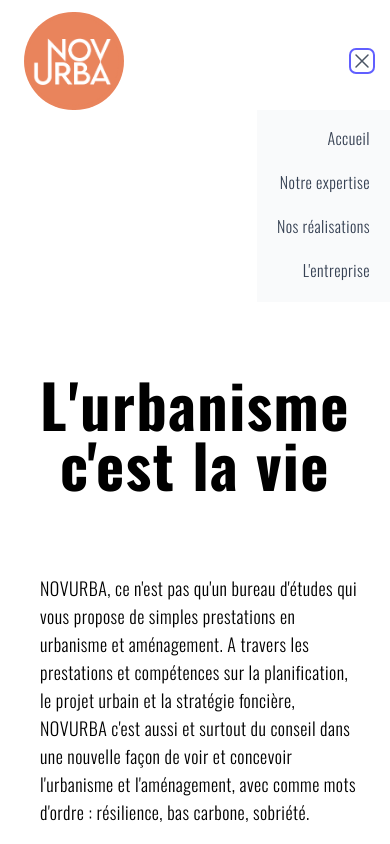
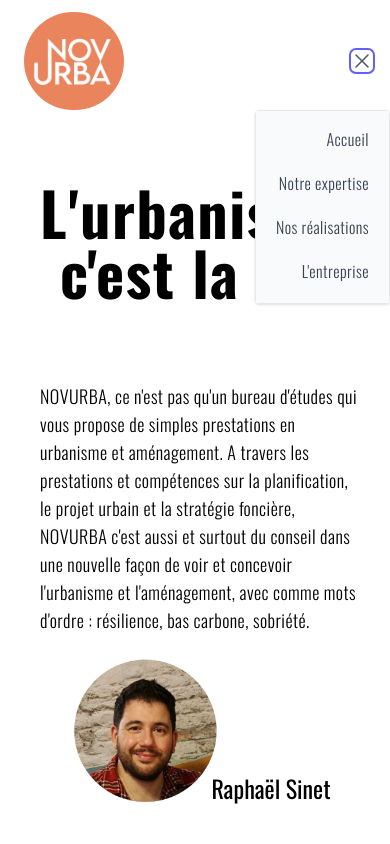
Before and after one commit to Arth-M/raph_urbaniste, a Next.js app: page / in a window 390 px wide. Both pictures are taken after a click on the button "Open main menu". Shown: the top 844 px of the page. Built offline with nearby package versions, Linux system fonts and the light colour scheme.

Commit message:
in progress

```diff
--- a/app/_components/navbar.jsx
+++ b/app/_components/navbar.jsx
@@ -100,7 +100,7 @@ export default function Navbar() {
           </div>
 
 
-          <div className="absolute inset-y-0 right-0 flex items-center justify-center pr-2 lg:static lg:inset-auto lg:ml-6 lg:pr-0 lg:hidden">
+          <div className="absolute inset-y-0 right-0 flex items-center justify-center pr-2 lg:hidden">
             {/* Mobile menu button with hamburger icon */}
             <button
               type="button"
@@ -136,7 +136,7 @@ export default function Navbar() {
 
       {/* Mobile menu */}
       <div
-        className={`lg:hidden ${isMobileMenuOpen ? 'block' : 'hidden'} flex justify-end`}
+        className={`lg:hidden absolute shadow rounded border border-gray-200 right-0 max-w-2/3 ${isMobileMenuOpen ? 'block' : 'hidden'} flex justify-end`}
       >
         <div className="space-y-1 px-2 pt-2 pb-3 bg-gray-50 w-fit">
           <a
```
